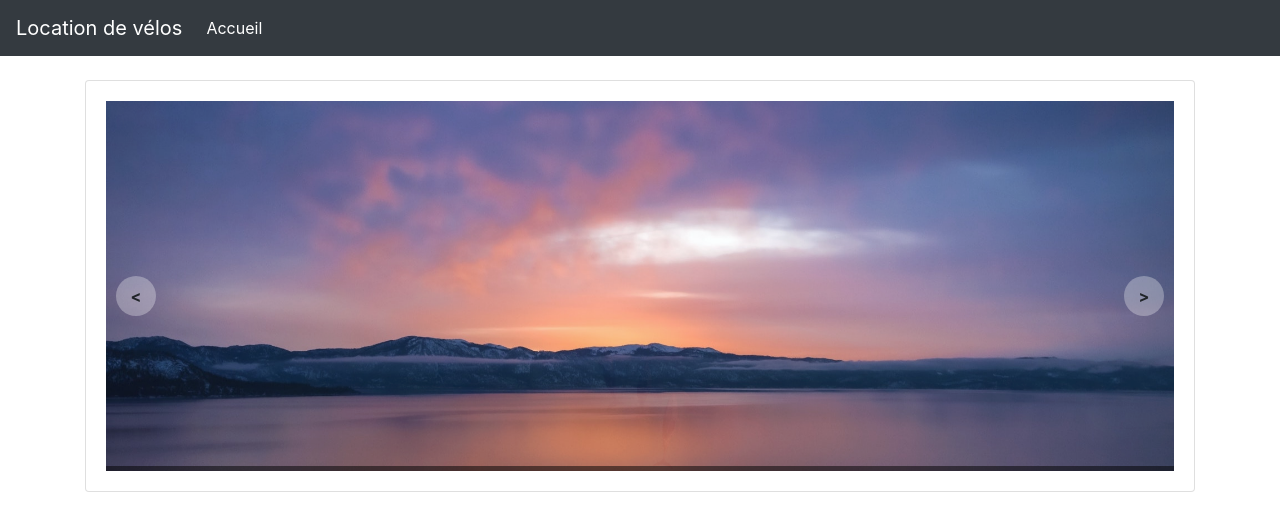
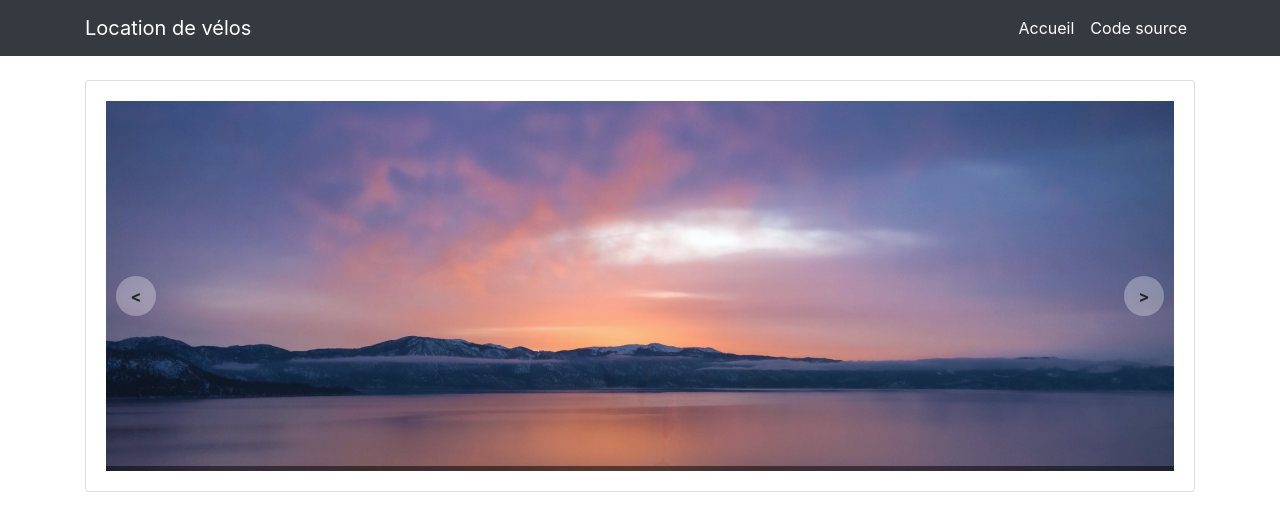
Before and after one commit to MarceauKa/carte-location-velos, a plain HTML site: page index.html in a window 1280 px wide. Drawn offline with Linux system fonts and the light colour scheme.

Commit message:
:wrench: Navigation

```diff
--- a/index.html
+++ b/index.html
@@ -10,17 +10,22 @@
 </head>
 <body>
 	<nav class="navbar navbar-expand-md navbar-dark bg-dark fixed-top">
+		<div class="container">
 			<a class="navbar-brand" href="#">Location de vélos</a>
 			<button class="navbar-toggler" type="button" data-toggle="collapse" data-target="#navbarsExampleDefault" aria-controls="navbarsExampleDefault" aria-expanded="false" aria-label="Toggle navigation">
 				<span class="navbar-toggler-icon"></span>
 			</button>
 
 			<div class="collapse navbar-collapse" id="navbarsExampleDefault">
-			<ul class="navbar-nav mr-auto">
+				<ul class="navbar-nav ml-auto">
 					<li class="nav-item active">
-					<a class="nav-link" href="#">Accueil</a>
+						<a class="nav-link" href="index.html">Accueil</a>
+					</li>
+					<li class="nav-item active">
+						<a class="nav-link" href="https://github.com/MarceauKa/carte-location-velos">Code source</a>
 					</li>
 				</ul>
+			</div>
 		</div>
 	</nav>
 
```
Lines whose indentation alone changed are shown as unchanged.
